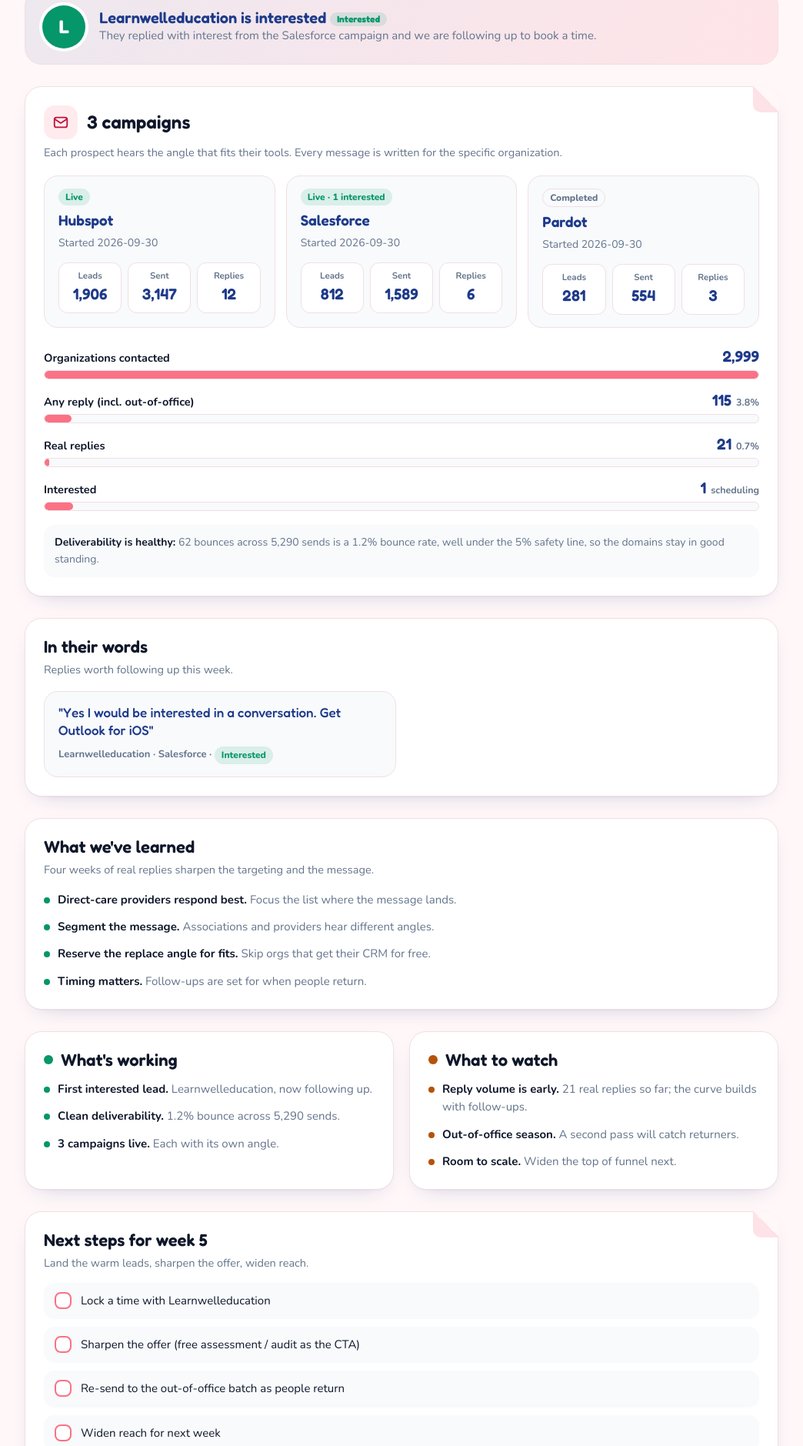
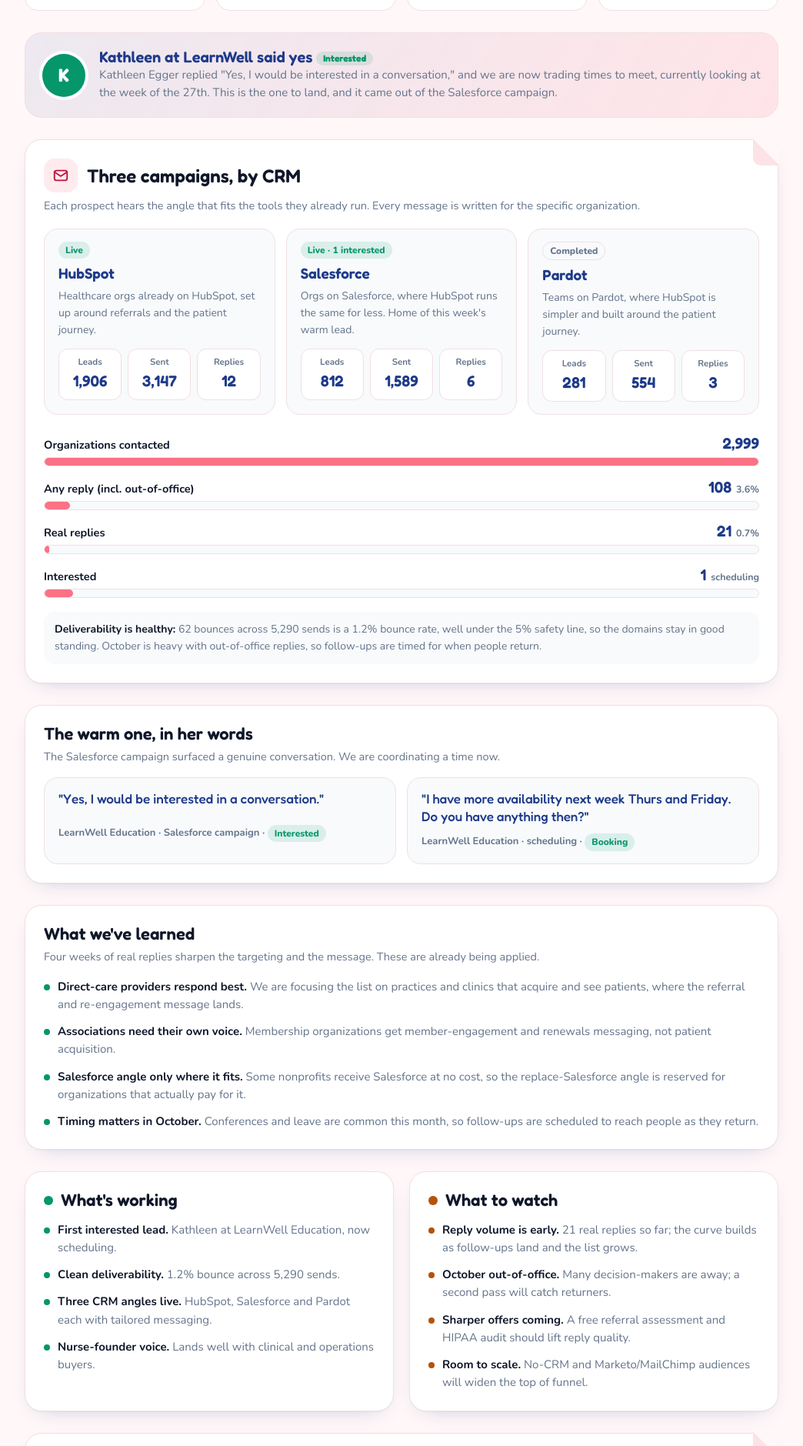
Before and after one commit to MpGTMwizard/reports, a plain HTML site: page 4cast-week4.html in a window 1280 px wide. Shown: the part 488-2367 px from the top of the page at 77% size, without its empty margins (118-1162 px from the left). Drawn offline with nearby package versions, Linux system fonts and the light colour scheme.

Commit message:
Polish 4CAST week 4 report

```diff
--- a/4cast-week4.html
+++ b/4cast-week4.html
@@ -1,6 +1,7 @@
 <!doctype html><html><head><meta charset=utf8><meta name=viewport content="width=device-width,initial-scale=1,viewport-fit=cover">
 <title>4CAST Outbound Report</title>
-<meta name="description" content="4CAST weekly outbound report by Leadgami: campaign stats, warm leads, and what we've learned.">
+<meta name="description" content="4CAST x Leadgami weekly outbound report: campaign stats, first warm lead, and what we've learned.">
+<meta name="robots" content="noindex,nofollow">
 <link rel="preconnect" href="https://fonts.googleapis.com">
 <link rel="stylesheet" href="https://fonts.googleapis.com/css2?family=Fredoka:wght@500;600;700&family=Nunito:wght@400;600;700;800&display=swap">
 <style>
@@ -107,51 +108,77 @@ footer b{color:var(--rose-ink)}
 
   <header class="hero">
     <span class="eyebrow">Outbound report · Week 4 · 21 Oct 2026</span>
-    <h1>A warm lead in the funnel, <em>and more sending every day</em></h1>
-    <p class="lead">Across 3 campaigns we have sent <b>5,290 emails</b> to <b>2,999 organizations</b>, with <b>21 real replies</b> and a clean <b>1.2% bounce rate</b>. <!-- EDIT: rewrite this hero lead for the client. --></p>
+    <h1>A first warm lead, <em>and she's picking a time</em></h1>
+    <p class="lead">This week brought our first interested reply, <b>Kathleen Egger at LearnWell Education</b>, who is now choosing a time to meet. Across three CRM-segmented campaigns we have sent <b>5,290 emails</b> to <b>2,999 healthcare organizations</b>, and deliverability is clean at a <b>1.2% bounce rate</b>.</p>
   </header>
 
   <section class="stats" aria-label="Headline numbers">
     <div class="stat"><span class="k">Emails sent</span><span class="v num">5,290</span><span class="s">to 2,999 leads · 3 campaigns</span></div>
-    <div class="stat"><span class="k">Organizations reached</span><span class="v num">2,999</span><span class="s">contacted</span></div>
-    <div class="stat"><span class="k">Real replies</span><span class="v num">21</span><span class="s">bounce rate 1.2%</span></div>
-    <div class="stat"><span class="k">Interested</span><span class="v num">1</span><span class="s"><span class="chip good">Following up</span></span></div>
+    <div class="stat"><span class="k">Organizations reached</span><span class="v num">2,999</span><span class="s">US healthcare · 5-500 staff</span></div>
+    <div class="stat"><span class="k">Real replies</span><span class="v num">21</span><span class="s">bounce rate just 1.2%</span></div>
+    <div class="stat"><span class="k">Interested</span><span class="v num">1</span><span class="s"><span class="chip good">First one · scheduling</span></span></div>
   </section>
 
-  <section class="joao" aria-label="First interested lead"><span class="avatar" aria-hidden="true">L</span><div><h3>Learnwelleducation is interested <span class="chip good">Interested</span></h3><p>They replied with interest from the Salesforce campaign and we are following up to book a time. <!-- EDIT: add the name and the plan --></p></div></section>
+  <section class="joao" aria-label="First interested lead">
+    <span class="avatar" aria-hidden="true">K</span>
+    <div>
+      <h3>Kathleen at LearnWell said yes <span class="chip good">Interested</span></h3>
+      <p>Kathleen Egger replied "Yes, I would be interested in a conversation," and we are now trading times to meet, currently looking at the week of the 27th. This is the one to land, and it came out of the Salesforce campaign.</p>
+    </div>
+  </section>
 
   <section class="card fold">
     <div class="ch-head">
       <span class="badge" aria-hidden="true"><svg viewBox="0 0 24 24" fill="none" stroke="currentColor" stroke-width="2" stroke-linecap="round" stroke-linejoin="round"><rect x="3" y="5" width="18" height="14" rx="3"/><path d="m3 7 9 6 9-6"/></svg></span>
-      <h2>3 campaigns</h2>
+      <h2>Three campaigns, by CRM</h2>
     </div>
-    <p class="ch-sub">Each prospect hears the angle that fits their tools. Every message is written for the specific organization.</p>
+    <p class="ch-sub">Each prospect hears the angle that fits the tools they already run. Every message is written for the specific organization.</p>
     <div class="camps">
-      <div class="camp"><span class="chip good">Live</span><h3>Hubspot</h3><p>Started 2026-09-30</p><dl><div><dt>Leads</dt><dd class="num">1,906</dd></div><div><dt>Sent</dt><dd class="num">3,147</dd></div><div><dt>Replies</dt><dd class="num">12</dd></div></dl></div>
-      <div class="camp"><span class="chip good">Live · 1 interested</span><h3>Salesforce</h3><p>Started 2026-09-30</p><dl><div><dt>Leads</dt><dd class="num">812</dd></div><div><dt>Sent</dt><dd class="num">1,589</dd></div><div><dt>Replies</dt><dd class="num">6</dd></div></dl></div>
-      <div class="camp"><span class="chip soft">Completed</span><h3>Pardot</h3><p>Started 2026-09-30</p><dl><div><dt>Leads</dt><dd class="num">281</dd></div><div><dt>Sent</dt><dd class="num">554</dd></div><div><dt>Replies</dt><dd class="num">3</dd></div></dl></div>
+      <div class="camp">
+        <span class="chip good">Live</span>
+        <h3>HubSpot</h3>
+        <p>Healthcare orgs already on HubSpot, set up around referrals and the patient journey.</p>
+        <dl><div><dt>Leads</dt><dd class="num">1,906</dd></div><div><dt>Sent</dt><dd class="num">3,147</dd></div><div><dt>Replies</dt><dd class="num">12</dd></div></dl>
+      </div>
+      <div class="camp">
+        <span class="chip good">Live · 1 interested</span>
+        <h3>Salesforce</h3>
+        <p>Orgs on Salesforce, where HubSpot runs the same for less. Home of this week's warm lead.</p>
+        <dl><div><dt>Leads</dt><dd class="num">812</dd></div><div><dt>Sent</dt><dd class="num">1,589</dd></div><div><dt>Replies</dt><dd class="num">6</dd></div></dl>
+      </div>
+      <div class="camp">
+        <span class="chip soft">Completed</span>
+        <h3>Pardot</h3>
+        <p>Teams on Pardot, where HubSpot is simpler and built around the patient journey.</p>
+        <dl><div><dt>Leads</dt><dd class="num">281</dd></div><div><dt>Sent</dt><dd class="num">554</dd></div><div><dt>Replies</dt><dd class="num">3</dd></div></dl>
+      </div>
     </div>
     <ol class="funnel" style="margin-top:22px">
-      <li class="step"><span class="lbl">Organizations contacted</span><span class="val num">2,999</span><div class="bar"><i  style="width:100.0%"></i></div></li>
-      <li class="step"><span class="lbl">Any reply (incl. out-of-office)</span><span class="val num">115<small>3.8%</small></span><div class="bar"><i  style="width:3.8%"></i></div></li>
-      <li class="step"><span class="lbl">Real replies</span><span class="val num">21<small>0.7%</small></span><div class="bar"><i  style="width:0.7%"></i></div></li>
-      <li class="step"><span class="lbl">Interested</span><span class="val num">1<small>scheduling</small></span><div class="bar"><i  style="width:4%"></i></div></li>
+      <li class="step"><span class="lbl">Organizations contacted</span><span class="val num">2,999</span><div class="bar"><i style="width:100%"></i></div></li>
+      <li class="step"><span class="lbl">Any reply (incl. out-of-office)</span><span class="val num">108<small>3.6%</small></span><div class="bar"><i style="width:3.6%"></i></div></li>
+      <li class="step"><span class="lbl">Real replies</span><span class="val num">21<small>0.7%</small></span><div class="bar"><i style="width:0.7%"></i></div></li>
+      <li class="step"><span class="lbl">Interested</span><span class="val num">1<small>scheduling</small></span><div class="bar"><i style="width:4%"></i></div></li>
     </ol>
-    <p class="note"><b>Deliverability is healthy:</b> 62 bounces across 5,290 sends is a 1.2% bounce rate, well under the 5% safety line, so the domains stay in good standing.</p>
+    <p class="note"><b>Deliverability is healthy:</b> 62 bounces across 5,290 sends is a 1.2% bounce rate, well under the 5% safety line, so the domains stay in good standing. October is heavy with out-of-office replies, so follow-ups are timed for when people return.</p>
   </section>
 
-  <section class="card said"><h2>In their words</h2><p class="ch-sub">Replies worth following up this week.</p><div class="quotes"><figure class="q"><blockquote>"Yes I would be interested in a conversation. Get Outlook for iOS"</blockquote><figcaption>Learnwelleducation · Salesforce · <span class="chip good">Interested</span></figcaption></figure></div></section>
+  <section class="card said">
+    <h2>The warm one, in her words</h2>
+    <p class="ch-sub">The Salesforce campaign surfaced a genuine conversation. We are coordinating a time now.</p>
+    <div class="quotes">
+      <figure class="q"><blockquote>"Yes, I would be interested in a conversation."</blockquote><figcaption>LearnWell Education · Salesforce campaign · <span class="chip good">Interested</span></figcaption></figure>
+      <figure class="q"><blockquote>"I have more availability next week Thurs and Friday. Do you have anything then?"</blockquote><figcaption>LearnWell Education · scheduling · <span class="chip good">Booking</span></figcaption></figure>
+    </div>
+  </section>
 
-  <!-- EDIT: refine the learnings for this client (exclude list mistakes; say what we learned). -->
   <section class="card learn">
     <h2>What we've learned</h2>
-    <p class="ch-sub">Four weeks of real replies sharpen the targeting and the message.</p>
+    <p class="ch-sub">Four weeks of real replies sharpen the targeting and the message. These are already being applied.</p>
     <ul class="list wins">
-      <li><div><b>Direct-care providers respond best.</b> <span>Focus the list where the message lands.</span></div></li>
-      <li><div><b>Segment the message.</b> <span>Associations and providers hear different angles.</span></div></li>
-      <li><div><b>Reserve the replace angle for fits.</b> <span>Skip orgs that get their CRM for free.</span></div></li>
-      <li><div><b>Timing matters.</b> <span>Follow-ups are set for when people return.</span></div></li>
-      <!-- EDIT: replace with this client's real learnings; do NOT expose list mistakes. -->
+      <li><div><b>Direct-care providers respond best.</b> <span>We are focusing the list on practices and clinics that acquire and see patients, where the referral and re-engagement message lands.</span></div></li>
+      <li><div><b>Associations need their own voice.</b> <span>Membership organizations get member-engagement and renewals messaging, not patient acquisition.</span></div></li>
+      <li><div><b>Salesforce angle only where it fits.</b> <span>Some nonprofits receive Salesforce at no cost, so the replace-Salesforce angle is reserved for organizations that actually pay for it.</span></div></li>
+      <li><div><b>Timing matters in October.</b> <span>Conferences and leave are common this month, so follow-ups are scheduled to reach people as they return.</span></div></li>
     </ul>
   </section>
 
@@ -159,30 +186,33 @@ footer b{color:var(--rose-ink)}
     <div class="card wins">
       <h2><span class="dot" style="background:var(--good)"></span>What's working</h2>
       <ul class="list">
-        <li><div><b>First interested lead.</b> <span>Learnwelleducation, now following up.</span></div></li>
-      <li><div><b>Clean deliverability.</b> <span>1.2% bounce across 5,290 sends.</span></div></li>
-      <li><div><b>3 campaigns live.</b> <span>Each with its own angle.</span></div></li>
+        <li><div><b>First interested lead.</b> <span>Kathleen at LearnWell Education, now scheduling.</span></div></li>
+        <li><div><b>Clean deliverability.</b> <span>1.2% bounce across 5,290 sends.</span></div></li>
+        <li><div><b>Three CRM angles live.</b> <span>HubSpot, Salesforce and Pardot each with tailored messaging.</span></div></li>
+        <li><div><b>Nurse-founder voice.</b> <span>Lands well with clinical and operations buyers.</span></div></li>
       </ul>
     </div>
     <div class="card watch">
       <h2><span class="dot" style="background:var(--warn)"></span>What to watch</h2>
       <ul class="list">
-        <li><div><b>Reply volume is early.</b> <span>21 real replies so far; the curve builds with follow-ups.</span></div></li>
-      <li><div><b>Out-of-office season.</b> <span>A second pass will catch returners.</span></div></li>
-      <li><div><b>Room to scale.</b> <span>Widen the top of funnel next.</span></div></li>
+        <li><div><b>Reply volume is early.</b> <span>21 real replies so far; the curve builds as follow-ups land and the list grows.</span></div></li>
+        <li><div><b>October out-of-office.</b> <span>Many decision-makers are away; a second pass will catch returners.</span></div></li>
+        <li><div><b>Sharper offers coming.</b> <span>A free referral assessment and HIPAA audit should lift reply quality.</span></div></li>
+        <li><div><b>Room to scale.</b> <span>No-CRM and Marketo/MailChimp audiences will widen the top of funnel.</span></div></li>
       </ul>
     </div>
   </section>
 
   <section class="card fold next">
-    <h2>Next steps for week 5</h2>
-    <p class="ch-sub">Land the warm leads, sharpen the offer, widen reach.</p>
+    <h2>Next steps for week five</h2>
+    <p class="ch-sub">Land the warm lead, sharpen the offer, and widen reach.</p>
     <ul class="todo">
-      <li><label for="t1"><input type="checkbox" id="t1"><span>Lock a time with Learnwelleducation</span></label></li>
-      <li><label for="t2"><input type="checkbox" id="t2"><span>Sharpen the offer (free assessment / audit as the CTA)</span></label></li>
-      <li><label for="t3"><input type="checkbox" id="t3"><span>Re-send to the out-of-office batch as people return</span></label></li>
-      <li><label for="t4"><input type="checkbox" id="t4"><span>Widen reach for next week</span></label></li>
-      <li><label for="t5"><input type="checkbox" id="t5"><span>Review reply and interested rates at week&#x27;s end</span></label></li>
+      <li><label for="t1"><input type="checkbox" id="t1"><span>Lock a time with Kathleen Egger at LearnWell Education</span></label></li>
+      <li><label for="t2"><input type="checkbox" id="t2"><span>Add the free referral assessment and HIPAA audit as the call-to-action</span></label></li>
+      <li><label for="t3"><input type="checkbox" id="t3"><span>Re-send to the October out-of-office batch as people return</span></label></li>
+      <li><label for="t4"><input type="checkbox" id="t4"><span>Open the funnel: pull no-CRM and Marketo / MailChimp audiences</span></label></li>
+      <li><label for="t5"><input type="checkbox" id="t5"><span>Give medical associations their own member-engagement messaging</span></label></li>
+      <li><label for="t6"><input type="checkbox" id="t6"><span>Review reply and interested rates at the end of week five</span></label></li>
     </ul>
   </section>
 
@@ -190,11 +220,10 @@ footer b{color:var(--rose-ink)}
 </div>
 <script>
 (function(){
-  var k="4cast-wk4-";
   var boxes=document.querySelectorAll('.todo input');
   boxes.forEach(function(b){
-    try{ if(localStorage.getItem(k+b.id)==='1') b.checked=true; }catch(e){}
-    b.addEventListener('change',function(){ try{ localStorage.setItem(k+b.id,b.checked?'1':'0'); }catch(e){} });
+    try{ if(localStorage.getItem('4cast-wk4-'+b.id)==='1') b.checked=true; }catch(e){}
+    b.addEventListener('change',function(){ try{ localStorage.setItem('4cast-wk4-'+b.id,b.checked?'1':'0'); }catch(e){} });
   });
 })();
 </script>
```
